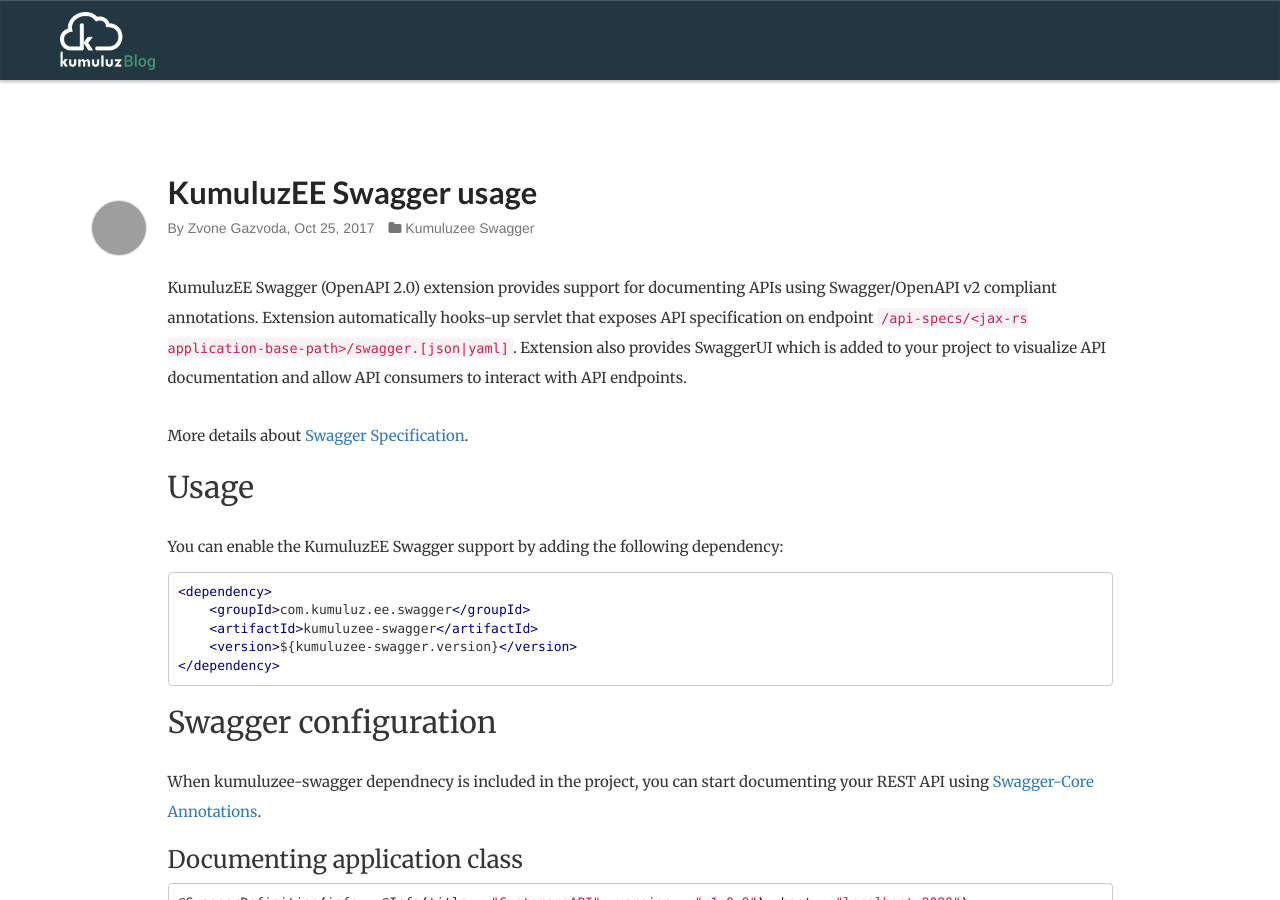
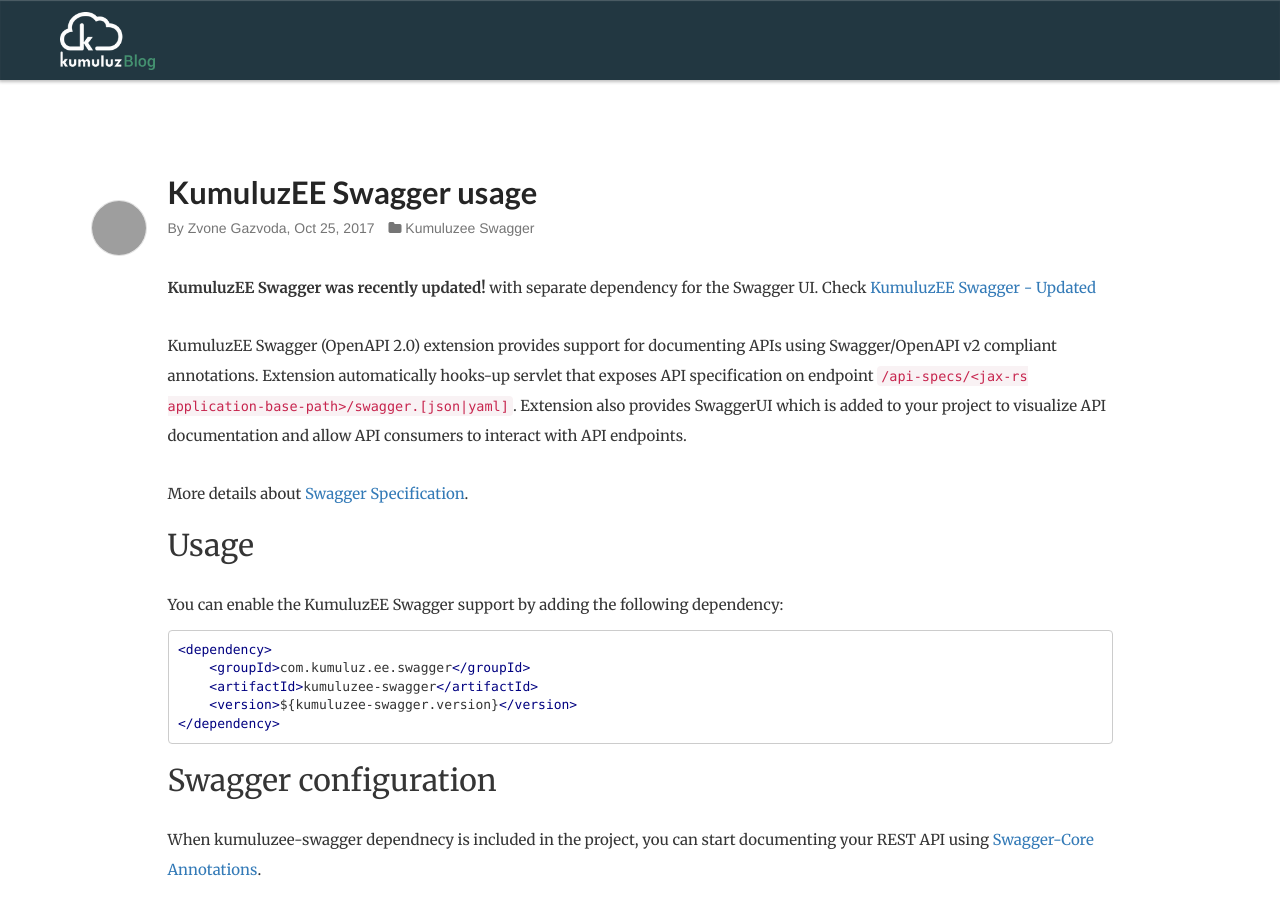
Before and after one commit to kumuluz/blog.sunesis.si, a Jekyll site: the page built from _posts/2017-10-25-kumuluzee-swagger-usage.markdown, in a window 1280 px wide and 900 px high. Built offline with Jekyll 4.4.1, drawn with Linux system fonts in a browser that asks for light colours; grey boxes are pictures that could not be loaded.

Commit message:
Updated Swagger post

````diff
--- a/_posts/2017-10-25-kumuluzee-swagger-usage.markdown
+++ b/_posts/2017-10-25-kumuluzee-swagger-usage.markdown
@@ -6,6 +6,9 @@
 categories: [KumuluzEE, Swagger]
 tags: [KumuluzEE Swagger, Swagger-UI]
 ---
+
+**KumuluzEE Swagger was recently updated!** with separate dependency for the Swagger UI. Check [KumuluzEE Swagger - Updated](https://blog.kumuluz.com/kumuluzee/architecture/2018/01/14/kumuluzee-swagger-usage-updated)
+
 
 KumuluzEE Swagger (OpenAPI 2.0) extension provides support for documenting APIs using Swagger/OpenAPI v2 compliant annotations. Extension automatically hooks-up servlet that
 exposes API specification on endpoint ```/api-specs/<jax-rs application-base-path>/swagger.[json|yaml]```. Extension also provides SwaggerUI which is added to your project
--- a/_posts/2017-10-27-kumuluzee-openapi-usage.markdown
+++ b/_posts/2017-10-27-kumuluzee-openapi-usage.markdown
@@ -6,7 +6,6 @@
 categories: [KumuluzEE, OpenAPI]
 tags: [KumuluzEE OpenAPI, Swagger-UI]
 ---
-
 
 **KumuluzEE OpenAPI was recently updated!** with separate dependency for the OpenAPI UI. Check [KumuluzEE OpenAPI - Updated](https://blog.kumuluz.com/kumuluzee/architecture/2018/01/14/kumuluzee-openapi-usage-updated)
 
--- a/_posts/2018-01-15-kumuluzee-swagger-usage-updated.markdown
+++ b/_posts/2018-01-14-kumuluzee-swagger-usage-updated.markdown
@@ -1,7 +1,7 @@
 ---
 layout: post
 title:  "KumuluzEE Swagger usage - Updated"
-date:   2018-01-15
+date:   2018-01-14
 author: zvoneg
 categories: [KumuluzEE, Swagger]
 tags: [KumuluzEE Swagger, Swagger-UI]
````
